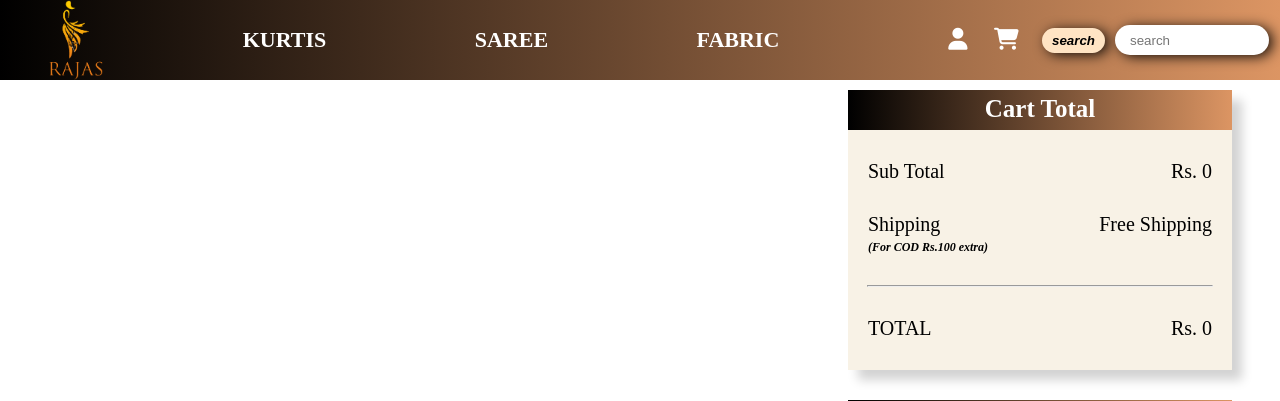
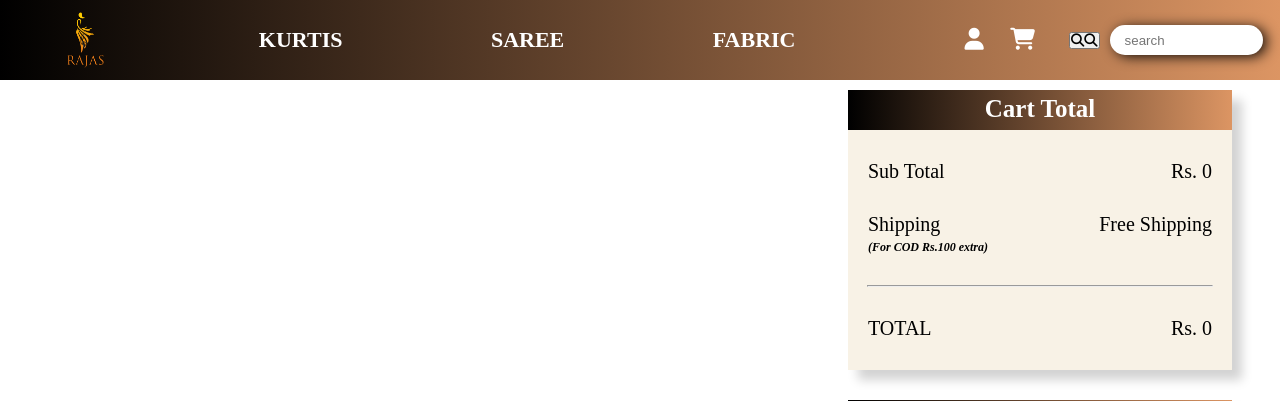
Before and after one commit to MayankBaral/Rajaschikan, a Django app: page /check_out/ in a window 1280 px wide. Shown: the top 401 px of the page. Run offline with Django 4.2, Linux system fonts and the light colour scheme; the visitor is signed in with stand-in values (Sample User, id 1); some libraries are stand-ins or nearby versions; some web fonts are replaced.

Commit message:
magnifying glass added

```diff
--- a/homepage/static/homepage/nav.css
+++ b/homepage/static/homepage/nav.css
@@ -23,6 +23,7 @@
     height: 100%;
     position: relative;
     left: 3%;
+    padding: 12px;
 }
 .logoimg{
     width: 67%;
--- a/homepage/templates/homepage/basic.html
+++ b/homepage/templates/homepage/basic.html
@@ -48,7 +48,7 @@
                 </div>
             </ul>
             <form action="{% url 'search' %}" method="get" class="searcharea">
-                <div><button class="searchbtn" type="submit">search</button></div>
+                <div><button class="fa fa-search" aria-hidden="true" class="searchbtn" type="submit"><i class="fa fa-search" aria-hidden="true"></i></button></div>
                 <div class="search"><input name="search" id="search" class="searchbar" type="text" placeholder="search"></div>
                 <div class="magsearch">
                     <i class="fa fa-search" aria-hidden="true"></i>
```
